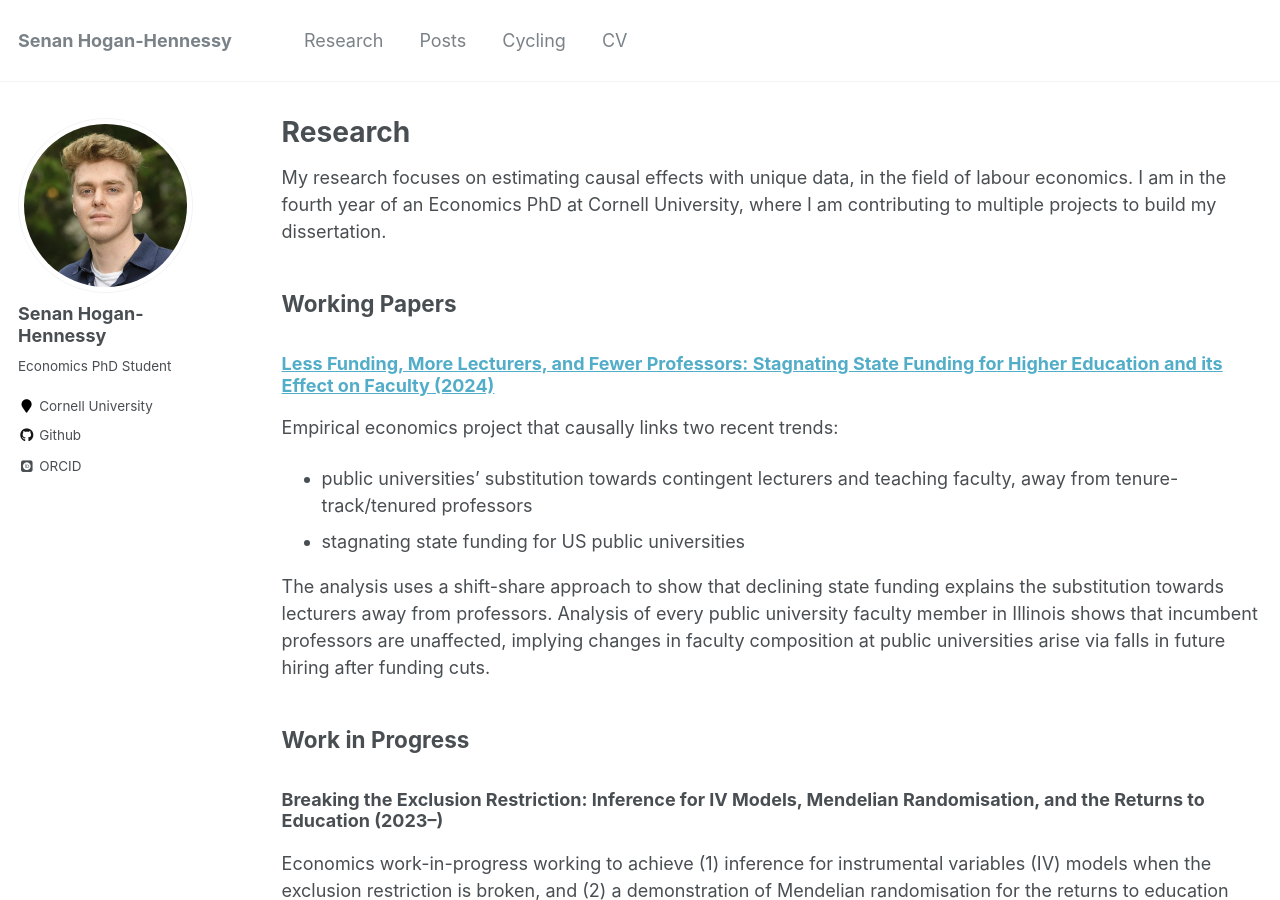
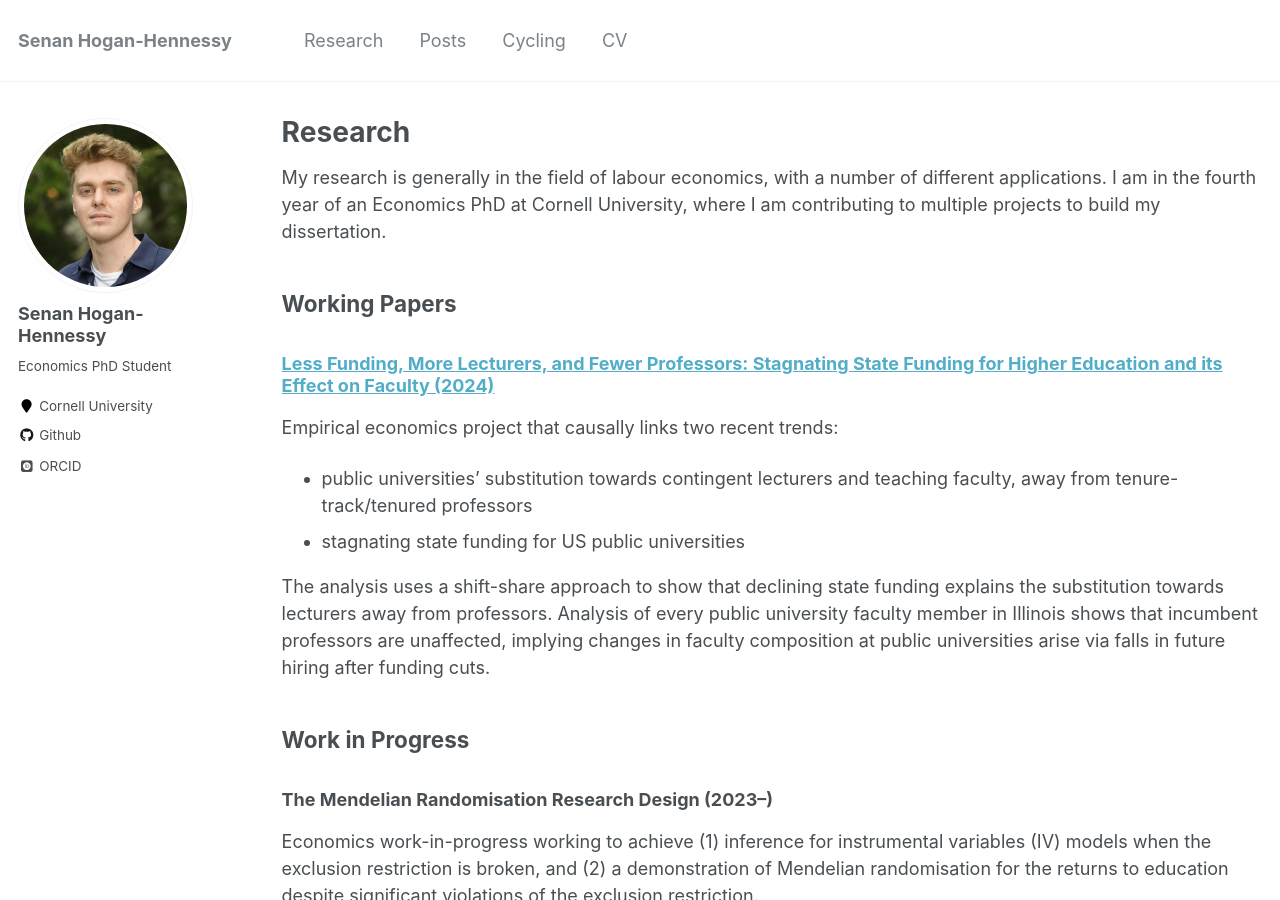
Before and after one commit to shoganhennessy/shoganhennessy.github.io, a Jekyll site: the page built from _pages/research.md, in a window 1280 px wide and 900 px high. Built offline with Jekyll 4.4.1, drawn with Linux system fonts in a browser that asks for light colours; some web fonts are replaced.

Commit message:
writing revisions.

```diff
--- a/_pages/research.md
+++ b/_pages/research.md
@@ -5,7 +5,7 @@ permalink: /research/
 author_profile: true
 ---
 
-My research focuses on estimating causal effects with unique data, in the field of labour economics.
+My research is generally in the field of labour economics, with a number of different applications.
 I am in the fourth year of an Economics PhD at Cornell University, where I am contributing to multiple projects to build my dissertation.
 
 ## Working Papers
@@ -22,7 +22,7 @@ Analysis of every public university faculty member in Illinois shows that incumb
 
 ## Work in Progress
 
-### Breaking the Exclusion Restriction: Inference for IV Models, Mendelian Randomisation, and the Returns to Education (2023--)
+### The Mendelian Randomisation Research Design (2023--)
 
 Economics work-in-progress working to achieve (1) inference for instrumental variables (IV) models when the exclusion restriction is broken, and (2) a demonstration of Mendelian randomisation for the returns to education despite significant violations of the exclusion restriction.
 
--- a/files/cv/bibliography.bib
+++ b/files/cv/bibliography.bib
@@ -3,7 +3,7 @@
 % Work in progress
 @article{mr-education,
   year = {2024},
-  title = {{Breaking the Exclusion Restriction: Inference for IV Models, Mendelian Randomisation, and the Returns to Education}},
+  title = {{The Mendelian Randomisation Research Design}},
   author = {Senan Hogan-Hennessy}
 }
 @article{domestic-food-sec,
```
Also changed, not shown: 2 other files.
